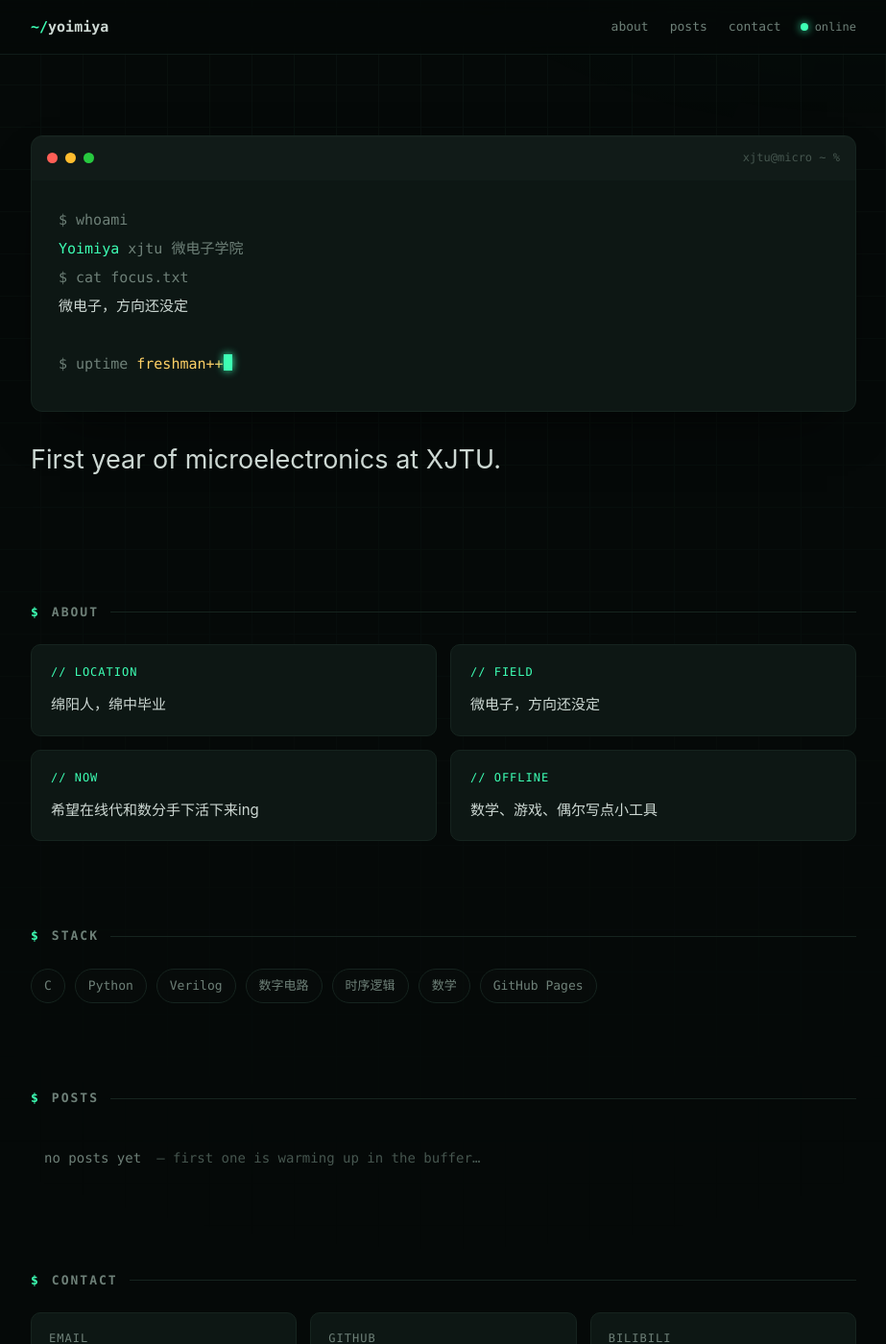
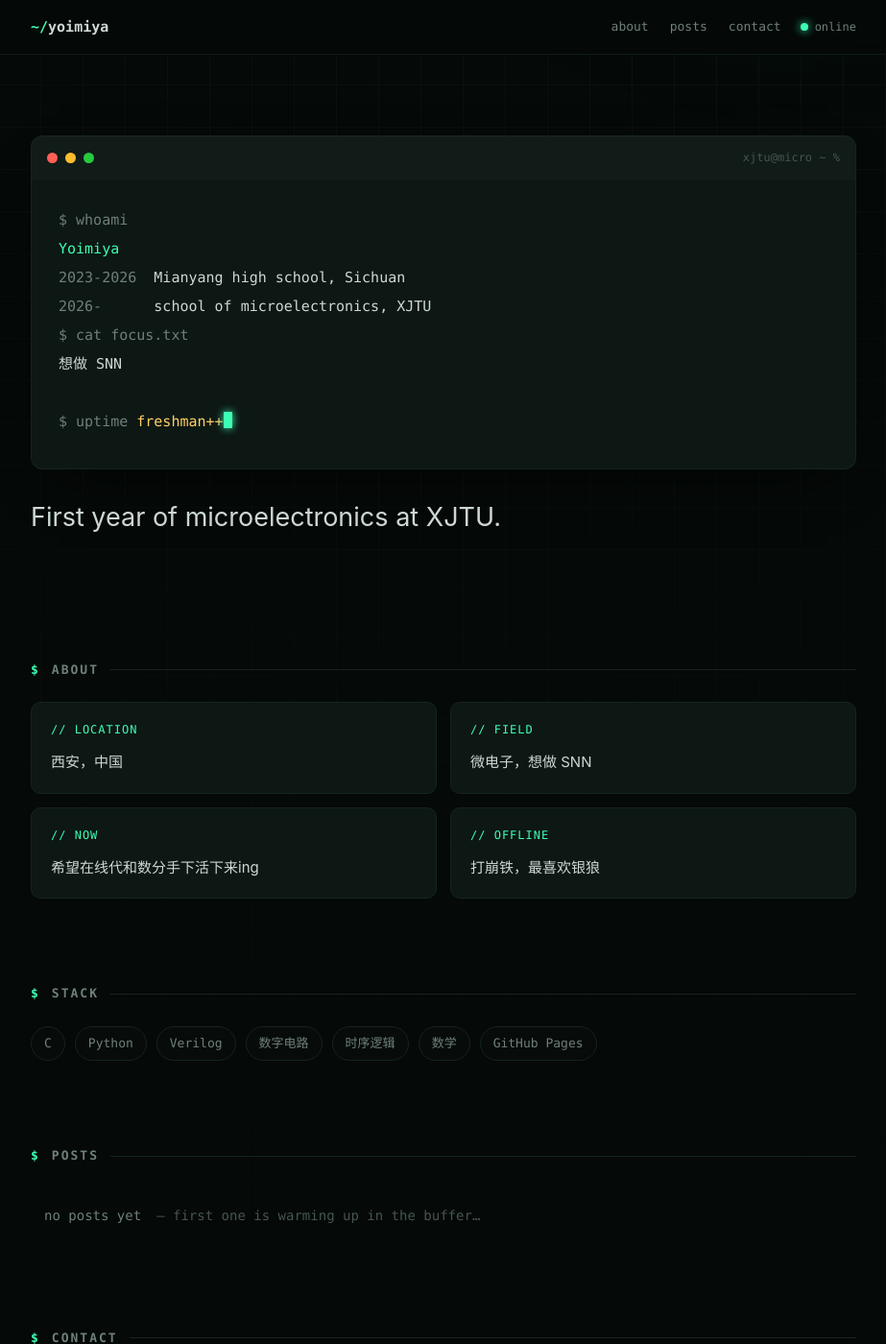
Before and after one commit to cao408/cao408.github.io, a Jekyll site: the page built from index.md, in a window 1280 px wide and 1400 px high. Shown: the whole window at 96% size, without its empty margins (178-1101 px from the left). Built offline with Jekyll 4.4.1, drawn with Linux system fonts in a browser that asks for light colours.

Commit message:
whoami timeline; location xian; field SNN; offline silver wolf

```diff
--- a/index.md
+++ b/index.md
@@ -7,9 +7,11 @@ title: Yoimiya
     <div class="term-bar"><i></i><i></i><i></i><span>xjtu@micro ~ %</span></div>
     <div class="term-body">
       <div><span class="muted">$ whoami</span></div>
-      <div><span class="c">Yoimiya</span> <span class="muted">xjtu 微电子学院</span></div>
+      <div><span class="c">Yoimiya</span></div>
+      <div><span class="muted">2023-2026&nbsp;&nbsp;</span>Mianyang high school, Sichuan</div>
+      <div><span class="muted">2026-&nbsp;&nbsp;&nbsp;&nbsp;&nbsp;&nbsp;</span>school of microelectronics, XJTU</div>
       <div><span class="muted">$ cat focus.txt</span></div>
-      <div><span class="k">微电子，方向还没定</span></div>
+      <div><span class="k">想做 SNN</span></div>
       <div>&nbsp;</div>
       <div><span class="muted">$ uptime</span> <span class="v">freshman++</span><span class="caret"></span></div>
     </div>
@@ -24,11 +26,11 @@ title: Yoimiya
   <div class="about-grid">
     <div class="about-card">
       <span class="lab">// LOCATION</span>
-      <span class="val">绵阳人，绵中毕业</span>
+      <span class="val">西安，中国</span>
     </div>
     <div class="about-card">
       <span class="lab">// FIELD</span>
-      <span class="val">微电子，方向还没定</span>
+      <span class="val">微电子，想做 SNN</span>
     </div>
     <div class="about-card">
       <span class="lab">// NOW</span>
@@ -36,7 +38,7 @@ title: Yoimiya
     </div>
     <div class="about-card">
       <span class="lab">// OFFLINE</span>
-      <span class="val">数学、游戏、偶尔写点小工具</span>
+      <span class="val">打崩铁，最喜欢银狼</span>
     </div>
   </div>
 </section>
```
